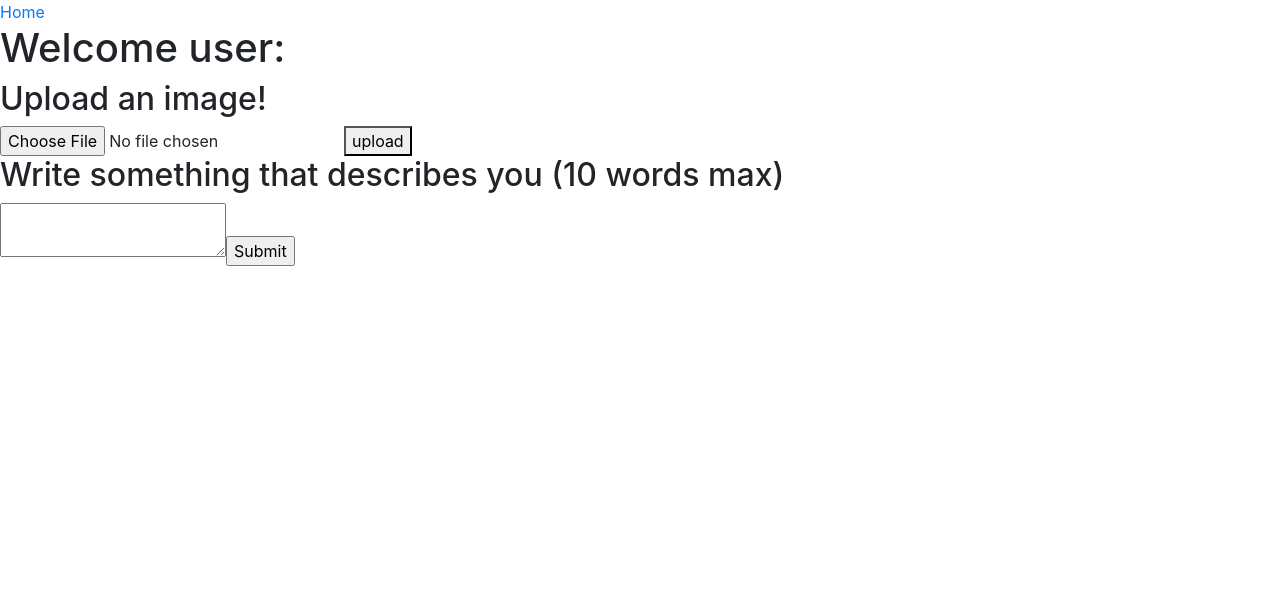
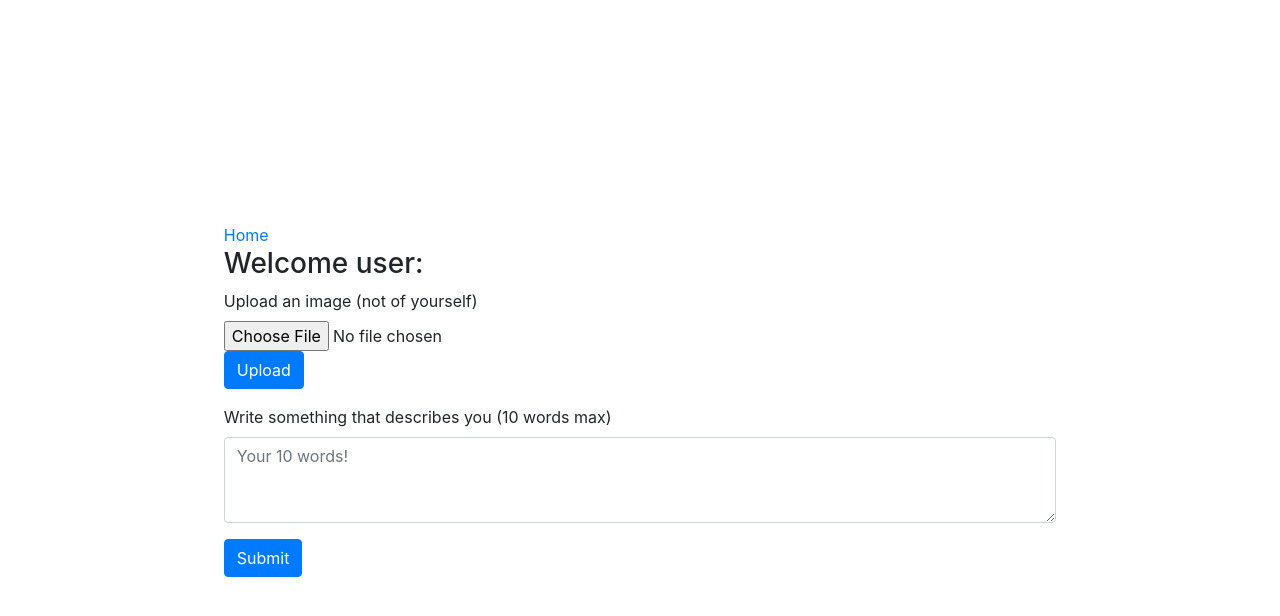
Before and after one commit to dchung21/clique, a React (Create React App) app in the folder client/: page /profile in a window 1280 px wide. Shown: the top 616 px of the page. Built offline with nearby package versions, Linux system fonts and the light colour scheme; no server answers; the HTML template or start-up script is replaced by a standard one.

Commit message:
updated profile UI

```diff
--- a/client/src/pages/Profile.js
+++ b/client/src/pages/Profile.js
@@ -5,6 +5,9 @@ import 'firebase/auth';
 import 'firebase/storage';
 import 'firebase/firestore';
 import { FIREBASE_CONFIG } from '../config.js';
+import Container from 'react-bootstrap/Container';
+import Form from 'react-bootstrap/Form';
+import Button from 'react-bootstrap/Button'
 
 export default function Profile(props) {
 	const [image, setImage] = useState("");
@@ -54,7 +57,7 @@ export default function Profile(props) {
 			})
 	}
 
-	//TODO
+	//TODO plus delete previous messages
 	//this will upload bio to cloud firestore
 	const handleBioUpload = (event) => {
 
@@ -63,10 +66,6 @@ export default function Profile(props) {
 			alert("Your description is too long!");
 		} else {
 			alert("You just updated your description with: " + bio);
-		}
-
-		//prevent from reloading page on submission
-		event.preventDefault();
 			const db = firebase.firestore();
 			db.settings({
 				timestampsInSnapshots: true
@@ -75,6 +74,10 @@ export default function Profile(props) {
 				uid: uid,
 				bio: bio
 			});
+		}
+
+		//prevent from reloading page on submission
+		event.preventDefault();
 
 	}
 
@@ -92,20 +95,30 @@ export default function Profile(props) {
 
 
 	return (
-		<div>
+		<Container className="d-flex justify-content-center align-items-center min-vh-100">
+			<div className="w-75">
 				<Link to='/home'>Home</Link>
-			<h1>Welcome user: {uid}</h1>
-			<h2>Upload an image!</h2>
-				<form onSubmit={handleImageUpload}>
-					<input type="file" onChange = {handleImageChange} />
-					<button>upload</button>
-				</form>
-			<h2>Write something that describes you (10 words max)</h2>
-			<form onSubmit={handleBioUpload}>
-				<textarea value={bio} onChange={handleTextChange} />
-				<input type="submit" value="Submit" />
-			</form>
+				<h3>Welcome user: {uid}</h3>
+				<Form onSubmit={handleImageUpload}>
+					<Form.Group controlId="formImage">
+						<Form.Label>Upload an image (not of yourself)</Form.Label>
+						<Form.File onChange = {handleImageChange} />
+						<Button variant="primary" type="submit">
+							Upload
+						</Button>
+					</Form.Group>
+				</Form>
+				<Form onSubmit={handleBioUpload}>
+					<Form.Group controlId="formTextarea">
+						<Form.Label>Write something that describes you (10 words max)</Form.Label>
+						<Form.Control as="textarea" placeholder="Your 10 words!" rows={3} value={bio} onChange={handleTextChange} />
+					</Form.Group>
+					<Button variant="primary" type="submit">
+						Submit
+					</Button>
+				</Form>
 			</div>
+		</Container>
 	)
 
 }
```
Lines whose indentation alone changed are shown as unchanged.
